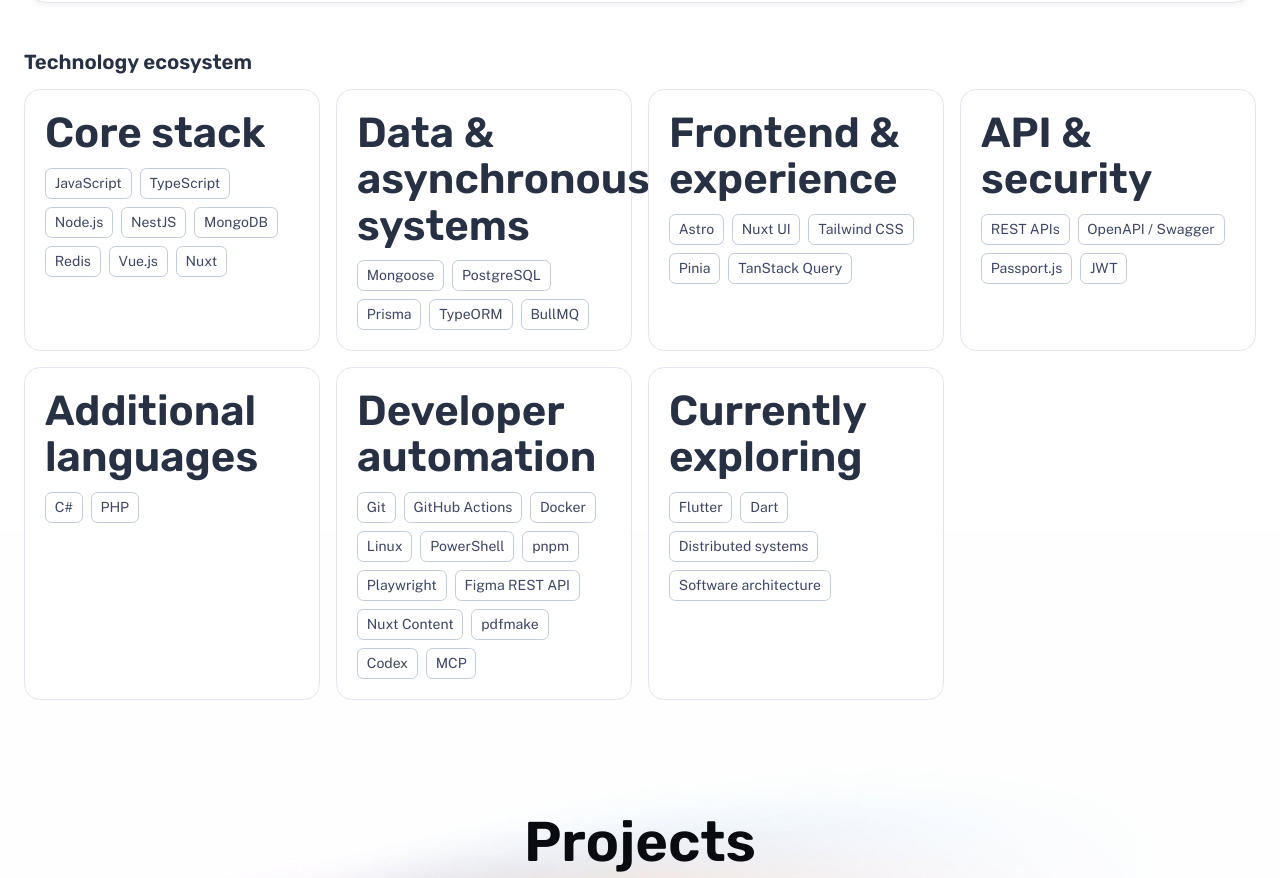
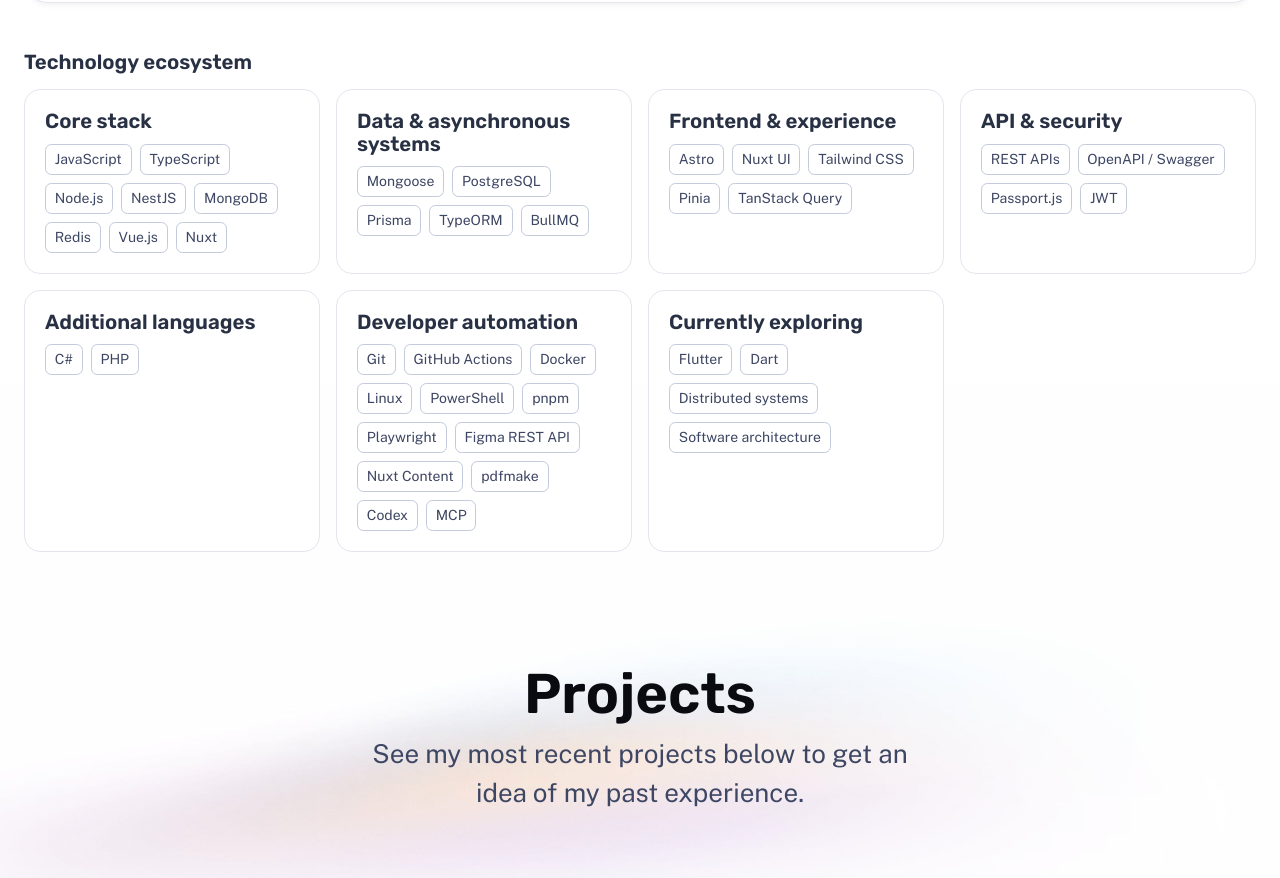
Before and after one commit to lebauzagit/lebauzagit-portfolio-integrado, an Astro site: page / in a window 1280 px wide. Shown: the part 1033-1911 px from the top of the page. Built offline with nearby package versions, Linux system fonts and the light colour scheme; Astro itself is replaced by a stand-in of ours.

Commit message:
feat: update technology stack layout and card sizing

```diff
--- a/src/components/TechnologyStack.astro
+++ b/src/components/TechnologyStack.astro
@@ -8,5 +8,6 @@ const lang = getLangFromUrl(Astro.url);
 <div class="tech-grid">{brand.stack.map(group => <div class="tech-card"><h3>{group[lang]}</h3><ul>{group.items.map(item => <li>{item}</li>)}</ul></div>)}</div>
 </section>
 <style>
-.tech {margin-block: 3rem;}.tech h2 {font-size:calc(var(--text-2xl) * 0.6);margin-bottom:1rem;}.tech-grid {display:grid;grid-template-columns:repeat(auto-fit,minmax(min(100%, 18rem),1fr));gap:1rem;}.tech-card {border:1px solid var(--gray-800);border-radius:1rem;padding:1.25rem;background:var(--gray-999_40);}.tech-card h3 {font-weight:700;margin-bottom:.7rem;}.tech-card ul {display:flex;flex-wrap:wrap;gap:.5rem;list-style:none;padding:0;}.tech-card li {border:1px solid var(--gray-700);border-radius:.4rem;padding:.25rem .55rem;font-size:.875rem;}
+.tech {margin-block: 3rem;}.tech h2 {font-size:calc(var(--text-2xl) * 0.6);margin-bottom:1rem;}
+.tech-card h3 {font-size:calc(var(--text-2xl) * 0.6);font-weight:700;margin-bottom:.7rem;}.tech-grid {display:grid;grid-template-columns:repeat(auto-fit,minmax(min(100%, 18rem),1fr));gap:1rem;}.tech-card {border:1px solid var(--gray-800);border-radius:1rem;padding:1.25rem;background:var(--gray-999_40);}.tech-card ul {display:flex;flex-wrap:wrap;gap:.5rem;list-style:none;padding:0;}.tech-card li {border:1px solid var(--gray-700);border-radius:.4rem;padding:.25rem .55rem;font-size:.875rem;}
 </style>
```
